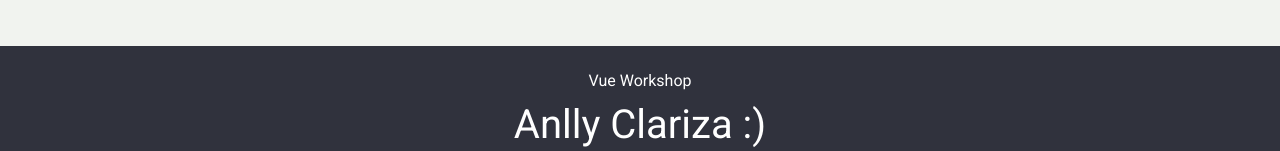
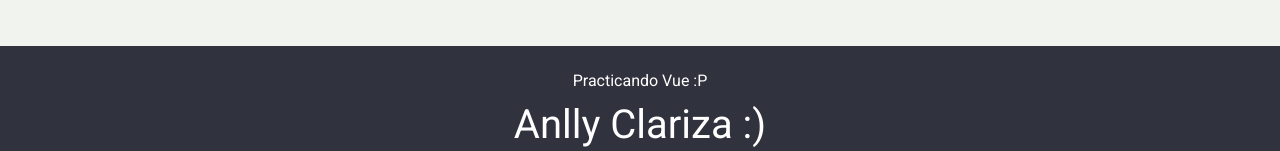
Before and after one commit to AngieCorrea/app-pokemon, a Vue app: page /#/ in a window 1280 px wide. Shown: the part 391-542 px from the top of the page. Built offline with nearby package versions, Linux system fonts and the light colour scheme; no server answers.

Commit message:
tercer commit

```diff
--- a/index.html
+++ b/index.html
@@ -4,13 +4,11 @@
     <meta charset="utf-8">
     <meta name="viewport" content="width=device-width,initial-scale=1.0">
     <link rel="shortcut icon" href="https://assets.pokemon.com/static2/_ui/img/favicon.ico">
-<title>Pokemon | Vue Workshop</title>
+<title>Pokemon | Clariza</title>
 
   </head>
   <body>
     <div id="app"></div>
-    <!-- built files will be auto injected -->
-<script src="https://use.fontawesome.com/9f7311f599.js"></script>
-
+    <script src="https://use.fontawesome.com/9f7311f599.js"></script>
   </body>
 </html>
--- a/src/partials/FooterPartial.vue
+++ b/src/partials/FooterPartial.vue
@@ -3,7 +3,7 @@
     div.container
       ul.nav.justify-content-center
         li.nav-item
-          span.nav-link Vue Workshop
+          span.nav-link Practicando Vue :P
       h1.text-center Anlly Clariza :)
 </template>
 
```
